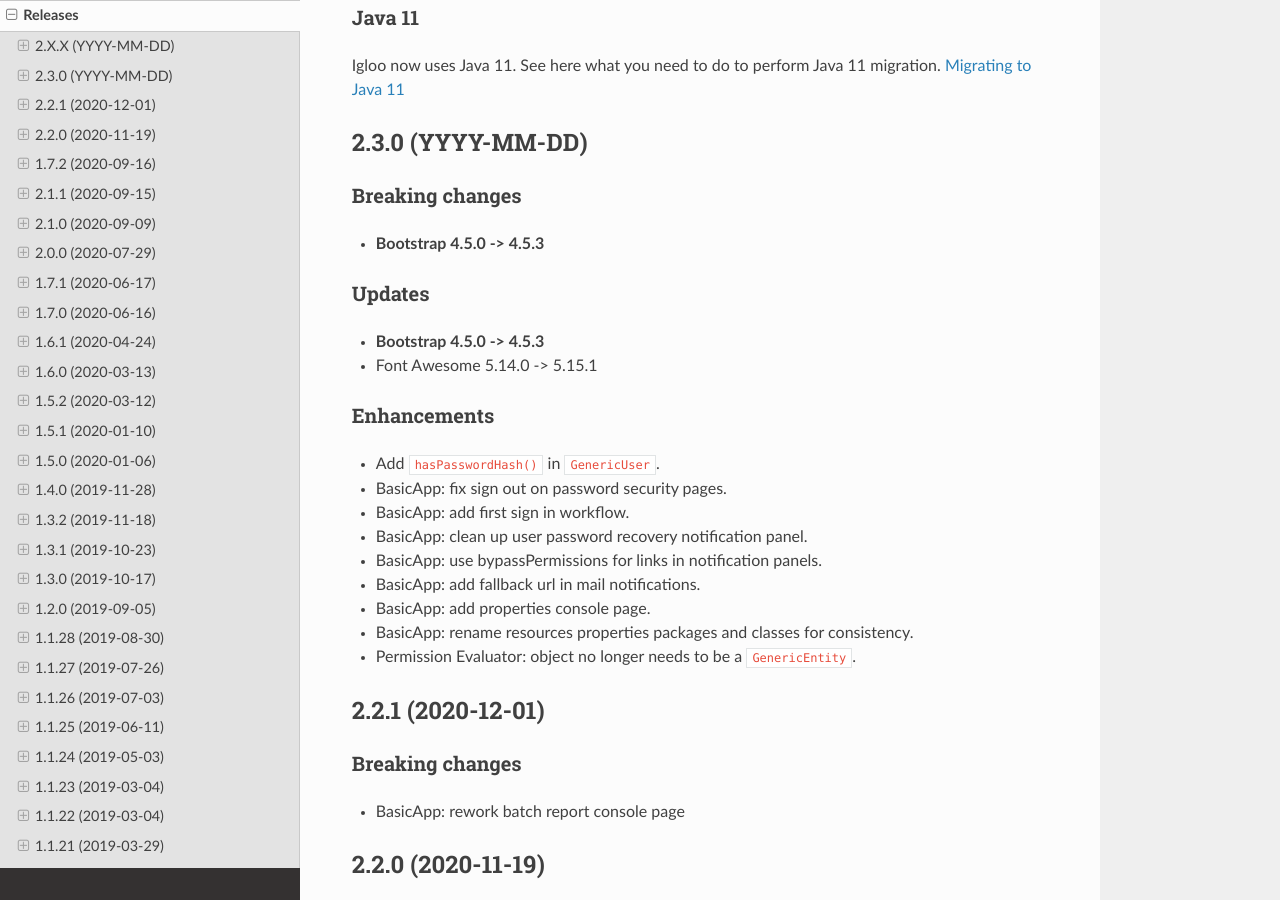
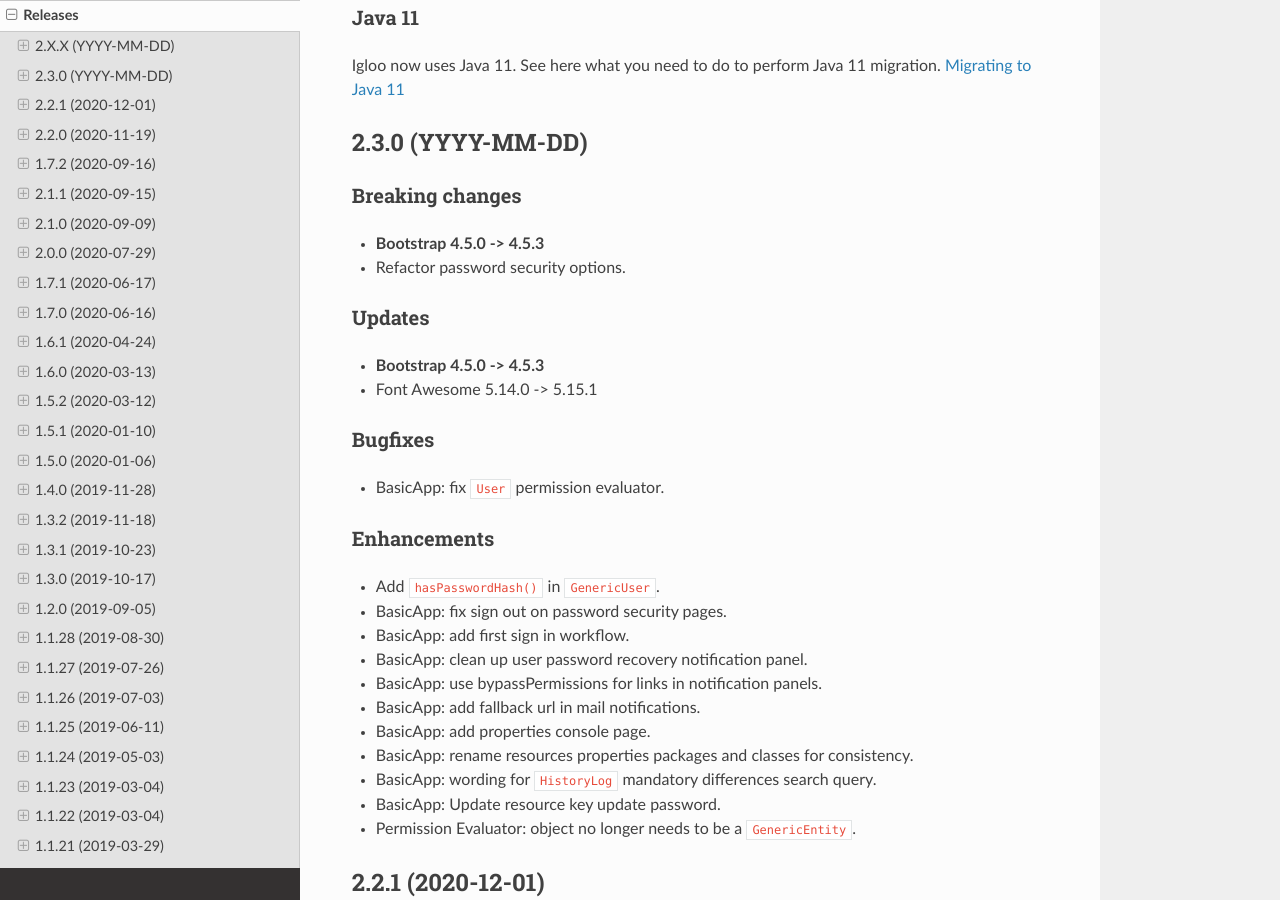
Before and after one commit to igloo-project/igloo-doc, a Sphinx documentation site: the page built from source/release-notes/releases.rst, in a window 1280 px wide and 900 px high, scrolled down 312 px. Built offline with Sphinx 7.4.7 and the Read the Docs theme 2.0.0, drawn with Linux system fonts in a browser that asks for light colours.

Commit message:
2.3.0: release notes

```diff
--- a/source/release-notes/releases.rst
+++ b/source/release-notes/releases.rst
@@ -28,12 +28,18 @@ Breaking changes
 ****************
 
 * **Bootstrap 4.5.0 -> 4.5.3**
+* Refactor password security options.
 
 Updates
 *******
 
 * **Bootstrap 4.5.0 -> 4.5.3**
 * Font Awesome 5.14.0 -> 5.15.1
+
+Bugfixes
+********
+
+* BasicApp: fix ``User`` permission evaluator.
 
 Enhancements
 ************
@@ -46,6 +52,8 @@ Enhancements
 * BasicApp: add fallback url in mail notifications.
 * BasicApp: add properties console page.
 * BasicApp: rename resources properties packages and classes for consistency.
+* BasicApp: wording for ``HistoryLog`` mandatory differences search query.
+* BasicApp: Update resource key update password.
 * Permission Evaluator: object no longer needs to be a ``GenericEntity``.
 
 .. _v2.2.1:
```
